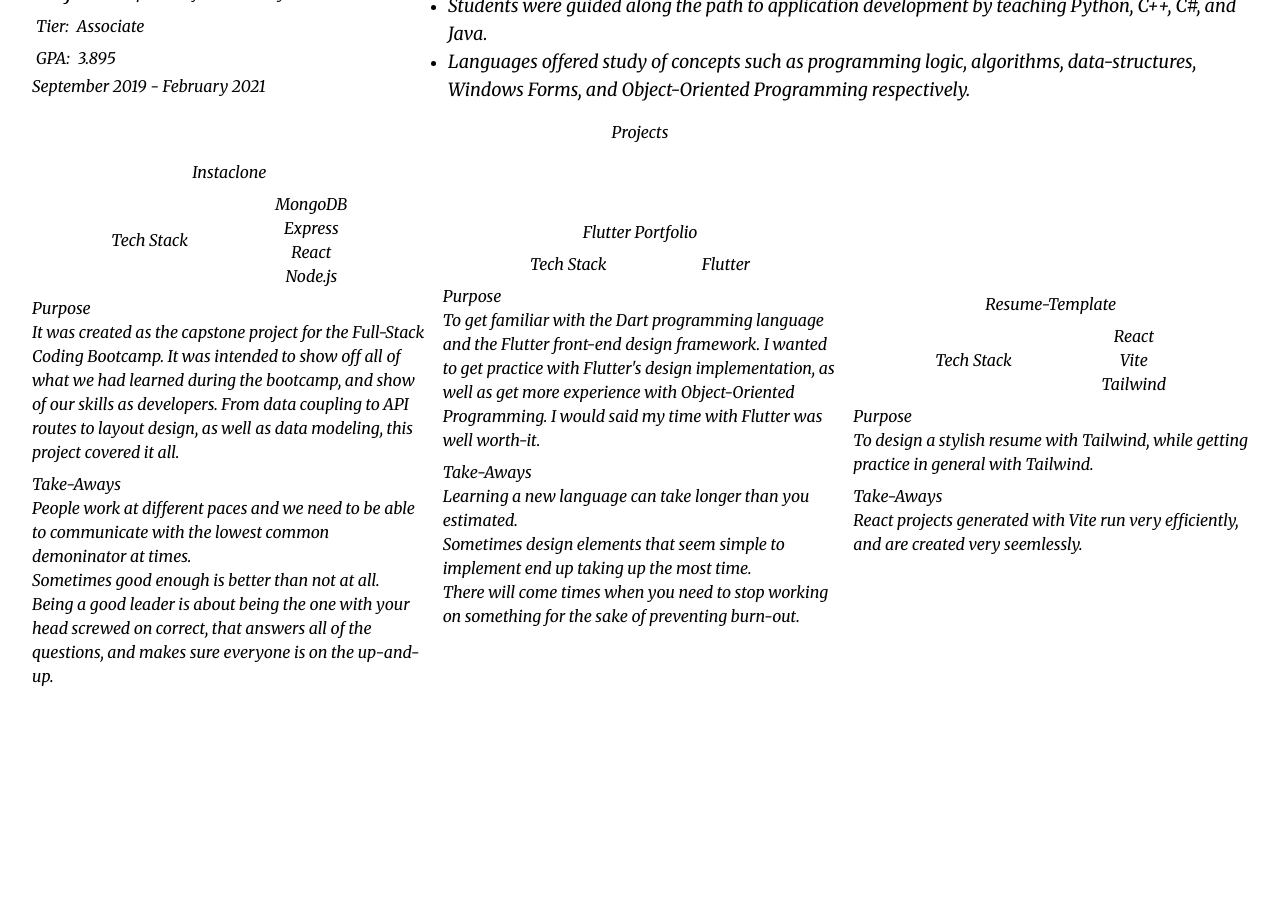
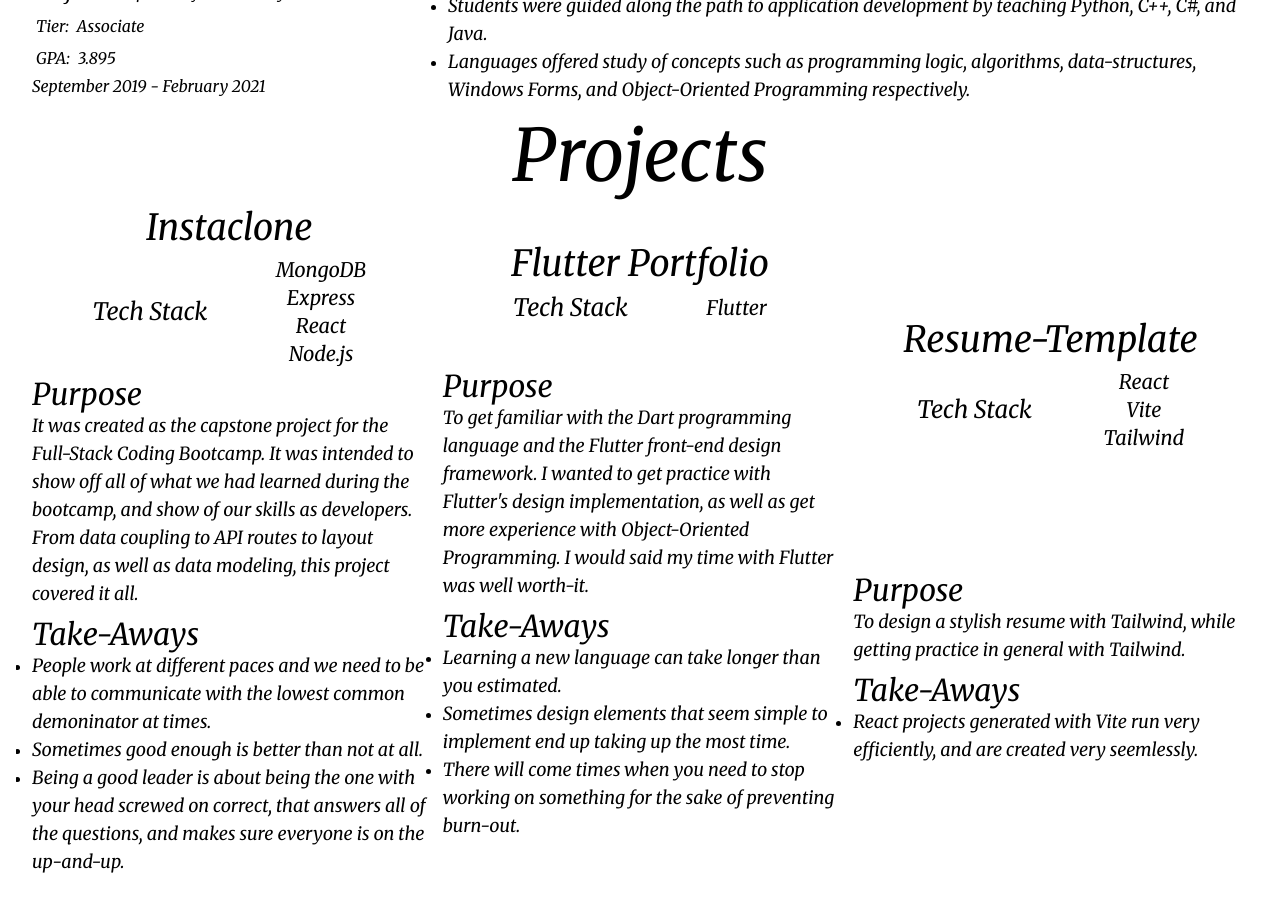
Before and after one commit to ProgrammingAStorm/Resume-Template, a React (Vite) app: page / in a window 1280 px wide. Shown: the part 3280-4188 px from the top of the page. Before the commit the page ends 4000 px from the top, so only its background shows below. Built offline with nearby package versions, Linux system fonts and the light colour scheme.

Commit message:
Projects Styling

```diff
--- a/src/components/Projects.tsx
+++ b/src/components/Projects.tsx
@@ -2,21 +2,21 @@ import { ProjectsData } from "../data";
 
 export default function Projects(projectData: ProjectsData) {
     return <section className="flex flex-col items-center">
-        <h1>Projects</h1>
+        <h1 className="text-7xl">Projects</h1>
 
-        <div className="flex justify-evenly items-center m-2">
+        <div className="flex items-stretch m-2">
             {projectData.projects.map((project, index) => {
-                return <article key={index} className="flex flex-col justify-evenly  h-full w-1/3">
+                return <article key={index} className="flex flex-col justify-evenly w-1/3">
                     <div className=" flex flex-col items-center w-full">
                         <h2
-                            className="m-2"
+                            className="text-4xl justify-self-start m-2"
                         >
                             {project.name}
                         </h2>
 
                         <div className="flex w-full items-center justify-evenly">
                             <div className="flex justify-center">
-                                <h3 className="text-center">Tech Stack</h3>
+                                <h3 className="text-2xl text-center">Tech Stack</h3>
                             </div>
 
                             <ul
@@ -24,7 +24,7 @@ export default function Projects(projectData: ProjectsData) {
                             >
                                 {project.techStack.map((tech, index) => {
                                     return <li key={index}>
-                                        <p>{tech}</p>
+                                        <p className="text-xl">{tech}</p>
                                     </li>
                                 })}
                             </ul>
@@ -35,20 +35,20 @@ export default function Projects(projectData: ProjectsData) {
                         <div
                             className="m-2"
                         >
-                            <h4>Purpose</h4>
+                            <h4 className="text-3xl">Purpose</h4>
 
-                            <p>{project.purpose}</p>
+                            <p className="text-lg">{project.purpose}</p>
                         </div>
 
                         <div
                             className="m-2"
                         >
-                            <h4>Take-Aways</h4>
+                            <h4 className="text-3xl">Take-Aways</h4>
 
                             <ul>
                                 {project.takeAways.map((takeAway, index) => {
-                                    return <li key={index}>
-                                        <p>{takeAway}</p>
+                                    return <li key={index} className="list-disc">
+                                        <p className="text-lg">{takeAway}</p>
                                     </li>
                                 })}
                             </ul>
```
